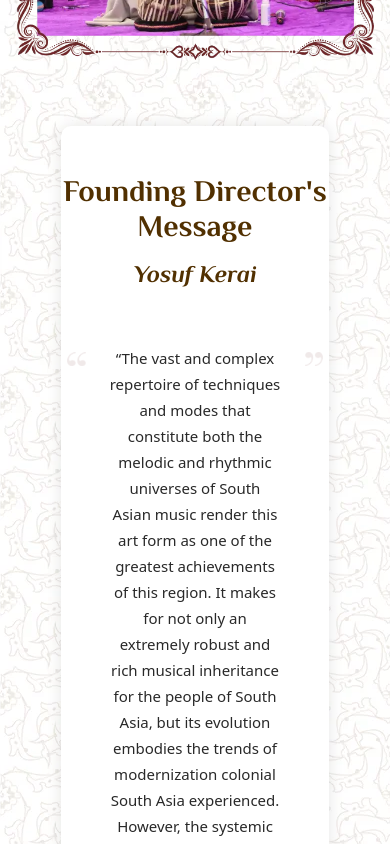
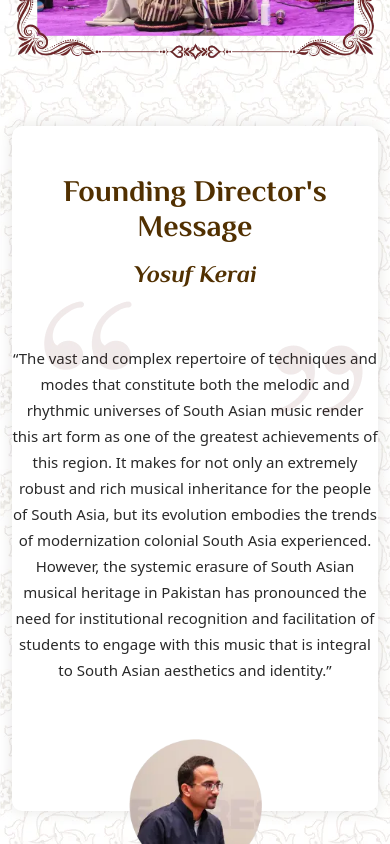
Before and after one commit to sherali9699/Music-Project, a React (Create React App) app: page /about in a window 390 px wide. Shown: the part 1620-2464 px from the top of the page. Built offline with nearby package versions, Linux system fonts and the light colour scheme.

Commit message:
have added resposive for max 991 screen size

```diff
--- a/src/App.js
+++ b/src/App.js
@@ -46,7 +46,7 @@ function App() {
           <Route path='/zohaib-khursheed-hussain-tabla-instructor' element={<Zohaib />} />
           <Route path='/contact' element={<Contact />} />
         </Routes>
-        <ScrollToTopButton />
+        {/* <ScrollToTopButton />  */}
         <Footer />
       </Router>
     </div>
--- a/src/assets/css/VideoPopup.css
+++ b/src/assets/css/VideoPopup.css
@@ -3,7 +3,7 @@
     display: inline-block;
     width: 100%; /* Adjust width as needed */
     height: 532px; /* Adjust height as needed */
-    background-image: url('../images/video-thumbnail.png'); /* Background image */
+    background-image: url('../images/video-thumbnail.webp'); /* Background image */
     background-size: cover; /* Cover the container */
     background-position: center; /* Center the background image */
 }
--- a/src/assets/css/header.css
+++ b/src/assets/css/header.css
@@ -71,6 +71,12 @@
   font-family: 'Philosopher';
 }
 
+.menu li a.active {
+  text-decoration: underline;
+  text-decoration-color: white; /* Set underline color to white */
+}
+
+
 .overlay {
   display: none;
   position: fixed;
--- a/src/assets/css/responsive.css
+++ b/src/assets/css/responsive.css
@@ -41,12 +41,58 @@
     font-size: 38px;
     line-height: 35px;
   }
+
+  .logo img {
+    left: 15px;
+    max-width: 115px;
+  }
+
+  .poster-container {
+    height: 350px;
+  }
+
+  .mess-semi-colon-1 {
+    left: 26px;
+    /* font-size: 15px; */
+    top: 175px;
+  }
+
+  .mess-semi-colon-2 {
+    right: 9px;
+  }
+
+  .colon img {
+    width: 39px;
+  }
+
+  .overImgText h3 {
+    font-size: 20px;
+  }
+
+  .overImgText h4 {
+    font-size: 14px;
+  }
+
+  .hoverImgBox {
+    padding: 0;
+  }
+
+  .overImgText {
+    padding: 0 15px;
+  }
+
+  .abtImagesWrap.mr {
+    display: grid;
+    grid-template-columns: repeat(2, 1fr);
+  }
+
+  .gridviewBox {
+    grid-template-columns: repeat(2, 1fr);
+  }
 }
 
 /* Media query for max-width 767px */
 @media (max-width: 767px) {
-
-
   .globalHeading {
     font-size: 34px;
   }
@@ -90,7 +136,6 @@
     margin-right: 1rem;
   }
 
-
   .about-mess-head h3 {
     font-size: 28px;
   }
@@ -104,9 +149,7 @@
   .academic-common h3 {
     font-size: 21px;
   }
-
 }
-
 
 @media (max-width: 425px) {
   .logo img {
@@ -127,7 +170,6 @@
   footer p a {
     font-size: 16px;
   }
-
 
   footer p {
     font-size: 12px;
--- a/src/assets/css/stylesheet.css
+++ b/src/assets/css/stylesheet.css
@@ -528,13 +528,22 @@ video {
   font-style: italic;
 }
 
-.mess-semi-colon-1 {
-margin-left: 2rem;}
-
-.mess-semi-colon-2 {
-  margin-right: 2rem;
+.colons {
+  margin: 0;
+  position: absolute;
 }
 
+.mess-semi-colon-1 {
+  left: 63px;
+  bottom: 485px;
+  bottom: auto;
+  top: 167px;
+}
+.mess-semi-colon-2 {
+  left: 605px;
+  left: auto;
+  right: 53px;
+}
 /* academic sec */
 .academic-common {
   margin-bottom: 1.5rem;
--- a/src/components/header.js
+++ b/src/components/header.js
@@ -5,9 +5,16 @@ import '../assets/css/header.css';
 
 const Header = () => {
   const [isOpen, setIsOpen] = useState(false);
+  const [activeLink, setActiveLink] = useState('');
 
   const toggleMenu = () => {
     setIsOpen(!isOpen);
+  };
+
+  const handleLinkClick = (path) => {
+    setActiveLink(path);
+    setIsOpen(false); // Optional: close the menu on link click
+    console.log(`Active link set to: ${path}`);
   };
 
   return (
@@ -28,32 +35,74 @@ const Header = () => {
           <div className="row">
             <div className="col-md-2 position-relative">
               <Link to="/" className="logo logobefore">
-                <img src={Mainlogo} alt="Main Logo"  />
+                <img src={Mainlogo} alt="Main Logo" />
               </Link>
             </div>
             <div className="col-md-10 text-right">
               <div className={`menuWrap ${isOpen ? 'open' : ''}`}>
                 <ul className="menu">
                   <li className="nav-item">
-                    <Link className="nav-link text-white" to="/">Home</Link>
+                    <Link
+                      className={`nav-link text-white ${activeLink === '/' ? 'active' : ''}`}
+                      to="/"
+                      onClick={() => handleLinkClick('/')}
+                    >
+                      Home
+                    </Link>
                   </li>
                   <li className="nav-item">
-                    <Link className="nav-link text-white" to="/about">About Us</Link>
+                    <Link
+                      className={`nav-link text-white ${activeLink === '/about' ? 'active' : ''}`}
+                      to="/about"
+                      onClick={() => handleLinkClick('/about')}
+                    >
+                      About Us
+                    </Link>
                   </li>
                   <li className="nav-item">
-                    <Link className="nav-link text-white" to="/academic-offerings">Academic Offerings</Link>
+                    <Link
+                      className={`nav-link text-white ${activeLink === '/academic-offerings' ? 'active' : ''}`}
+                      to="/academic-offerings"
+                      onClick={() => handleLinkClick('/academic-offerings')}
+                    >
+                      Academic Offerings
+                    </Link>
                   </li>
                   <li className="nav-item">
-                    <Link className="nav-link text-white" to="/music-room">Music Room</Link>
+                    <Link
+                      className={`nav-link text-white ${activeLink === '/music-room' ? 'active' : ''}`}
+                      to="/music-room"
+                      onClick={() => handleLinkClick('/music-room')}
+                    >
+                      Music Room
+                    </Link>
                   </li>
                   <li className="nav-item">
-                    <Link className="nav-link text-white" to="/events">Events</Link>
+                    <Link
+                      className={`nav-link text-white ${activeLink === '/events' ? 'active' : ''}`}
+                      to="/events"
+                      onClick={() => handleLinkClick('/events')}
+                    >
+                      Events
+                    </Link>
                   </li>
                   <li className="nav-item">
-                    <Link className="nav-link text-white" to="/student-works">Students Work</Link>
+                    <Link
+                      className={`nav-link text-white ${activeLink === '/student-works' ? 'active' : ''}`}
+                      to="/student-works"
+                      onClick={() => handleLinkClick('/student-works')}
+                    >
+                      Students Work
+                    </Link>
                   </li>
                   <li className="nav-item">
-                    <Link className="nav-link text-white" to="/contact">Contact Us</Link>
+                    <Link
+                      className={`nav-link text-white ${activeLink === '/contact' ? 'active' : ''}`}
+                      to="/contact"
+                      onClick={() => handleLinkClick('/contact')}
+                    >
+                      Contact Us
+                    </Link>
                   </li>
                 </ul>
               </div>
--- a/src/pages/about.js
+++ b/src/pages/about.js
@@ -1,16 +1,15 @@
-import React from 'react';
-import { Helmet } from 'react-helmet';
+import React from "react";
+import { Helmet } from "react-helmet";
 
 // import '../assets/css/stylesheet.css';
 
 // Import images
-import abtImg1 from '../assets/images/about/home-abt-1.webp';
-import abtImg2 from '../assets/images/about/home-abt-2.webp';
-import abtImg3 from '../assets/images/about/home-abt-3.webp';
-import abtImg4 from '../assets/images/about/about-inst-pic.webp'
-import abtimg5 from '../assets/images/about/about-pic-1.webp'
-import abtImg6 from '../assets/images/about/about-pic-2.webp'
-
+import abtImg1 from "../assets/images/about/home-abt-1.webp";
+import abtImg2 from "../assets/images/about/home-abt-2.webp";
+import abtImg3 from "../assets/images/about/home-abt-3.webp";
+import abtImg4 from "../assets/images/about/about-inst-pic.webp";
+import abtimg5 from "../assets/images/about/about-pic-1.webp";
+import abtImg6 from "../assets/images/about/about-pic-2.webp";
 
 const About = () => {
   return (
@@ -19,60 +18,90 @@ const About = () => {
         <title>About Us - Center for South Asian Music</title>
       </Helmet>
 
-    <span className='innerPageBlock'></span>
-      <section className='abtSec padSec'>
-        <div className='container'>
-          <div className='row justify-content-center'>
-            <div className='col-lg-8'>
-              <div className='globalHeadingWrap'>
-                <h2 className='globalHeading'>About</h2>
-                <p>The Center for South Asian Music which houses the Music Room and the South Asian Music Minor, seeks to engage students on multiple levels of consciousness, to create a deep symbiosis between various areas of learning and fields of inquiry. The Music Room as a space allows for an experiential musical learning, the South Asian Music Minor builds upon this musical foundation to serve as a vehicle for interdisciplinary learning, kinesthetic cultural experience, and for reclaiming important cultural space. </p>
+      <span className="innerPageBlock"></span>
+      <section className="abtSec padSec">
+        <div className="container">
+          <div className="row justify-content-center">
+            <div className="col-lg-8">
+              <div className="globalHeadingWrap">
+                <h2 className="globalHeading">About</h2>
+                <p>
+                  The Center for South Asian Music which houses the Music Room
+                  and the South Asian Music Minor, seeks to engage students on
+                  multiple levels of consciousness, to create a deep symbiosis
+                  between various areas of learning and fields of inquiry. The
+                  Music Room as a space allows for an experiential musical
+                  learning, the South Asian Music Minor builds upon this musical
+                  foundation to serve as a vehicle for interdisciplinary
+                  learning, kinesthetic cultural experience, and for reclaiming
+                  important cultural space.
+                </p>
               </div>
             </div>
           </div>
-          <ul className='abtImagesWrap'>
-            <li><img src={abtImg1} alt="Cultural fusion at Habib University" /></li>
-            <li><img src={abtImg2} alt="Immersive learning opportunities" /></li>
-            <li><img src={abtImg3} alt="South Asian Music Minor" /></li>
+          <ul className="abtImagesWrap">
+            <li>
+              <img src={abtImg1} alt="Cultural fusion at Habib University" />
+            </li>
+            <li>
+              <img src={abtImg2} alt="Immersive learning opportunities" />
+            </li>
+            <li>
+              <img src={abtImg3} alt="South Asian Music Minor" />
+            </li>
           </ul>
         </div>
       </section>
 
       {/* meeesge section */}
-    <section className='messSec padSec'>
+      <section className="messSec padSec">
         <div className="container">
-        <div className="row">
-          <div className="col-9 mx-auto about-main-mess-box">
-            <div className='about-main-mess-wrap'>
-            <div className="row about-mess-head">
-              <h2 className='globalHeading'>Founding Director's Message</h2>
+          <div className="row justify-content-center">
+            <div className="col-lg-9">
+              <div className="about-main-mess-box">
+                <div className="about-main-mess-wrap">
+                  <div className="row ">
+                    <div className="about-mess-head">
+                      <h2 className="globalHeading">
+                        Founding Director's Message
+                      </h2>
                       <h3>Yosuf Kerai</h3>
                     </div>
-            <div className="row about-mess-mini">
-              <div className="col-2 ">
-                <div className='mess-semi-colon-1'>
-                <img src={abtImg6} alt="image" className="img-fluid" />
                   </div>
+                  <div className="row justify-content-center ">
+                    <div className="col-md-8">
+                      <div className="about-mess-mini">
+                      <div className="mess-semi-colon-1 colons">
+                          <img
+                            src={abtImg6}
+                            alt="image"
+                            className="img-fluid"
+                          />
                         </div>
-              <div className="col-8">
-                <p >
-                  “The vast and complex repertoire of techniques and modes that
-                  constitute both the melodic and rhythmic universes of South
-                  Asian music render this art form as one of the greatest
-                  achievements of this region. It makes for not only an
-                  extremely robust and rich musical inheritance for the people
-                  of South Asia, but its evolution embodies the trends of
-                  modernization colonial South Asia experienced. However, the
-                  systemic erasure of South Asian musical heritage in Pakistan
-                  has pronounced the need for institutional recognition and
-                  facilitation of students to engage with this music that is
-                  integral to South Asian aesthetics and identity.”
+                        <div className="mess-semi-colon-2 colons">
+                          <img
+                            src={abtimg5}
+                            alt="image"
+                            className="img-fluid"
+                          />
+                        </div>
+                        <p>
+                          “The vast and complex repertoire of techniques and
+                          modes that constitute both the melodic and rhythmic
+                          universes of South Asian music render this art form as
+                          one of the greatest achievements of this region. It
+                          makes for not only an extremely robust and rich
+                          musical inheritance for the people of South Asia, but
+                          its evolution embodies the trends of modernization
+                          colonial South Asia experienced. However, the systemic
+                          erasure of South Asian musical heritage in Pakistan
+                          has pronounced the need for institutional recognition
+                          and facilitation of students to engage with this music
+                          that is integral to South Asian aesthetics and
+                          identity.”
                         </p>
                       </div>
-              <div className="col-2 ">
-                <div className='mess-semi-colon-2'>
-                <img src={abtimg5} alt="image" className="img-fluid" />
-                </div>
+
                     </div>
                   </div>
                 </div>
@@ -82,9 +111,8 @@ const About = () => {
               </div>
             </div>
           </div>
+        </div>
       </section>
-
-
     </>
   );
 };
--- a/src/pages/contact.js
+++ b/src/pages/contact.js
@@ -1,10 +1,8 @@
-import React from 'react';
-import { Helmet } from 'react-helmet';
+import React from "react";
+import { Helmet } from "react-helmet";
 
 //style sheets
 // import '../assets/css/stylesheet.css'
-
-
 
 const Contact = () => {
   return (
@@ -13,62 +11,65 @@ const Contact = () => {
         <title>Contact - Center for South Asian Music</title>
       </Helmet>
 
-      <section className='AcaOffSec padSec'>
-        <div className="container contact-page">
-          <h2 className='globalHeading'>Reach Out to Us</h2>
-          <div className="row">
-            <div className="col-9 mx-auto">
+      <section className="AcaOffSec padSec">
+        <div className="container">
+          <div className="contact-page">
+            <h2 className="globalHeading">Reach Out to Us</h2>
+            <div className="row justify-content-center">
+              <div className="col-md-9 col-lg-10">
                 <div className="contact-common ">
                   <h3>Center for South Asian Music</h3>
 
                   <a href="mailto:music@habib.edu.pk">music@habib.edu.pk</a>
-
                 </div>
               </div>
             </div>
-          <div className="row">
-            <div className="col-9 mx-auto">
+            <div className="row justify-content-center">
+              <div className="col-md-9 col-lg-10">
                 <div className="contact-common">
                   <h3>Yosuf Kerai - Founding Director</h3>
 
-                  <a href="mailto:Yosuf.kerai@sse.habib.edu.pk">Yosuf.kerai@sse.habib.edu.pk</a>
-
+                  <a href="mailto:Yosuf.kerai@sse.habib.edu.pk">
+                    Yosuf.kerai@sse.habib.edu.pk
+                  </a>
 
                   <a href="tel:+9221111042424">021 111 042 424 (Ext: 5239)</a>
-
                 </div>
               </div>
             </div>
-          <div className="row">
-            <div className="col-9 mx-auto">
+            <div className="row justify-content-center">
+              <div className="col-md-9 col-lg-10">
                 <div className="contact-common">
                   <h3>Chandu Lal - Music Room Manager</h3>
 
-                  <a href="mailto:Chandu.lal@habib.edu.pk">Chandu.lal@habib.edu.pk</a>
-
+                  <a href="mailto:Chandu.lal@habib.edu.pk">
+                    Chandu.lal@habib.edu.pk
+                  </a>
 
                   <a href="tel:+9221111042424">021 111 042 424 (Ext: 4595)</a>
-
                 </div>
               </div>
             </div>
-          <div className="row">
-            <div className="col-9 mx-auto">
+            <div className="row justify-content-center">
+              <div className="col-md-9 col-lg-10">
                 <div className="contact-common ">
                   <h3>Syed Muhammad Kumail Ali Jaffry - Coordinator</h3>
 
-                  <a href="mailto:kumail.jaffry@habib.edu.pk">kumail.jaffry@habib.edu.pk</a>
-
+                  <a href="mailto:kumail.jaffry@habib.edu.pk">
+                    kumail.jaffry@habib.edu.pk
+                  </a>
                 </div>
               </div>
             </div>
-          <div className="row">
-            <div className="col-9 mx-auto">
+            <div className="row justify-content-center">
+              <div className="col-md-9 col-lg-10">
                 <div className="contact-common">
                   <h3>Marya DurkhanWalla - Student Coordinator</h3>
 
-                  <a href="mailto:md07585@st.habib.edu.pk">md07585@st.habib.edu.pk</a>
-
+                  <a href="mailto:md07585@st.habib.edu.pk">
+                    md07585@st.habib.edu.pk
+                  </a>
+                </div>
               </div>
             </div>
           </div>
--- a/src/pages/events.js
+++ b/src/pages/events.js
@@ -17,7 +17,7 @@ const Events = () => {
       </Helmet>
 
       <span className='innerPageBlock'></span>
-      <section className="AcaOffSec padSec">
+      <section className="eventsSec padSec">
         <div className="container">
           <div className="row justify-content-center">
             <div className="col-lg-8">
--- a/src/pages/home.js
+++ b/src/pages/home.js
@@ -4,7 +4,8 @@ import { Link } from "react-router-dom";
 import { Helmet } from "react-helmet";
 // import "../assets/css/stylesheet.css"; // Import general stylesheet
 // import '../assets/css/responsive.css';
-import VideoPauseHero from "../components/VideoPauseHero"; // Import VideoPauseHero component
+import VideoPauseHero from "../components/VideoPauseHero"; // Import VideoPauseHero componen
+import VideoPopup from "../components/VideoPopup";
 import Slider from "react-slick";
 import "slick-carousel/slick/slick.css";
 import "slick-carousel/slick/slick-theme.css";
@@ -103,14 +104,15 @@ const Home = () => {
         </title>
       </Helmet>
 
-      <VideoPauseHero />
+
+      <VideoPopup/>
       {/* Render the VideoPauseHero component */}
 
       {/* About Section */}
       <section className="abtSec padSec">
         <div className="container">
           <div className="row justify-content-center">
-            <div className="col-lg-8">
+            <div className="col-xl-8 col-lg-10">
               <div className="globalHeadingWrap">
                 <h2 className="globalHeading">About</h2>
                 <p>
@@ -140,7 +142,7 @@ const Home = () => {
       <section className="AcaOffSec padSec">
         <div className="container">
           <div className="row justify-content-center">
-            <div className="col-lg-8">
+            <div className="col-xl-8 col-lg-10">
               <div className="globalHeadingWrap">
                 <h2 className="globalHeading">Academic Offerings</h2>
                 <p>
@@ -176,7 +178,7 @@ const Home = () => {
       <section className="mrSec padSec">
         <div className="container">
           <div className="row justify-content-center">
-            <div className="col-lg-8">
+            <div className="col-xl-8 col-lg-10">
               <div className="globalHeadingWrap">
                 <h2 className="globalHeading">
                   Khawaja Mashooqullah Music Room
@@ -205,7 +207,7 @@ const Home = () => {
       <section className="eventSec padSec">
         <div className="container">
           <div className="row justify-content-center">
-            <div className="col-lg-8">
+            <div className="col-xl-8 col-lg-10">
               <div className="globalHeadingWrap">
                 <h2 className="globalHeading">Events</h2>
                 <p>
--- a/src/pages/intezaar.js
+++ b/src/pages/intezaar.js
@@ -28,8 +28,8 @@ function Intizaar() {
             <img src={img} alt="Intizaar" class="image-fluid" />
           </div>
         </div>
-        <div className="row">
-          <div className="col-9 mx-auto">
+        <div className="row justify-content-center">
+          <div className="col-lg-8 ">
             <div className="instructor-intro">
               <p>
                 Intezar Hussain was born in 1980 to a musical family; his
--- a/src/pages/music-room.js
+++ b/src/pages/music-room.js
@@ -69,7 +69,7 @@ const MusicRoom = () => {
               </div>
             </div>
           </div>
-          <ul className="abtImagesWrap">
+          <ul className="abtImagesWrap mr">
             <Link to={"/intezar-hussain-vocal-instructor"}>
               <div className="hoverImgBox">
                 <div className="InnerWraperImg">
```
Lines whose indentation alone changed are shown as unchanged.
